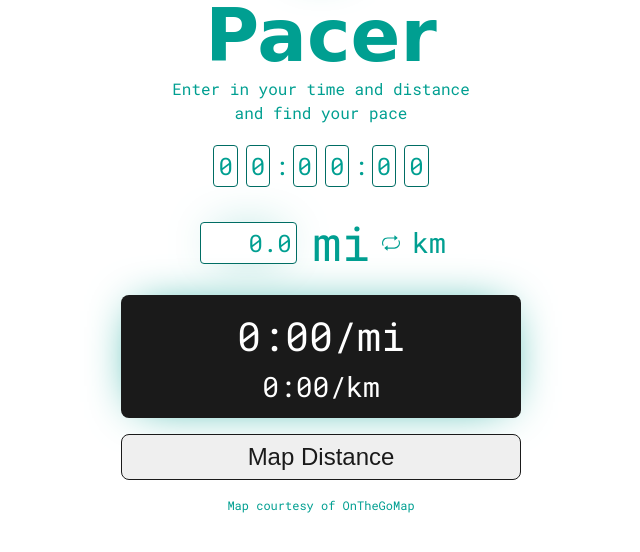
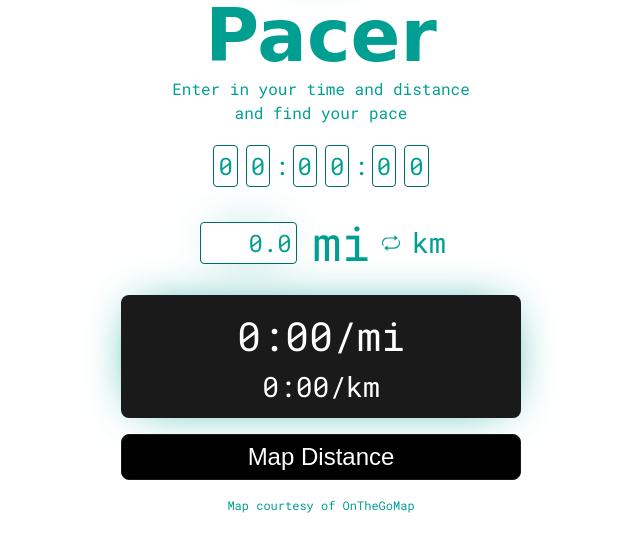
Before and after one commit to Lombardoc4/PaceCalculator, a website built with Vite: page index.html in a window 1280 px wide. Shown: the part 192-744 px from the top of the page, without its empty margins (319-959 px from the left). Built offline with nearby package versions, Linux system fonts and the light colour scheme; a web font is replaced by a local one.

Commit message:
button color for darkmodde

```diff
--- a/src/style.css
+++ b/src/style.css
@@ -93,6 +93,11 @@ button  {
   /* bottom: 2rem; */
 }
 
+.mapToggler {
+  background-color: white;
+  color: #009f91;
+}
+
 .logo {
   height: 4rem;
   will-change: filter;
@@ -178,4 +183,9 @@ button  {
   }
 
 
+.mapToggler {
+  background-color: black;
+  color: white;
 }
+
+}
```
